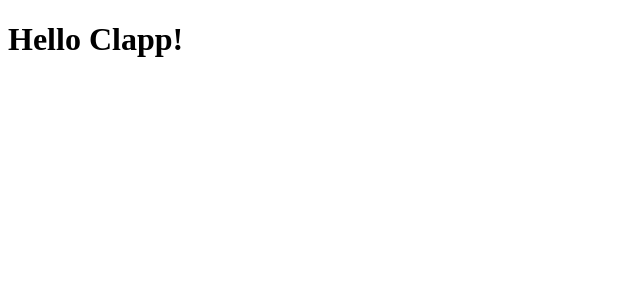
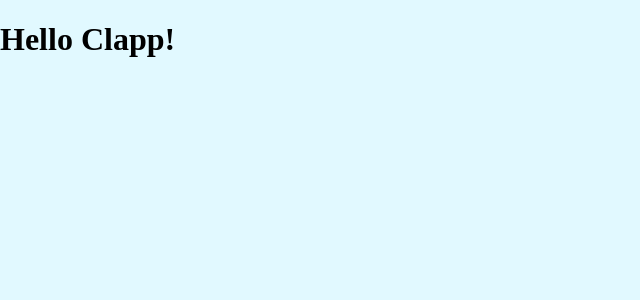
Before and after one commit to clapp-app/clapp_web, a React (Vite) app: page / in a window 1280 px wide. Shown: the top 300 px of the page, without its empty margins (0-640 px from the left). Built offline with nearby package versions, Linux system fonts and the light colour scheme.

Commit message:
:lipstick: add colors

```diff
--- /dev/null
+++ b/src/style/_colors.scss
@@ -0,0 +1,2 @@
+$color-primary: rgb(225, 249, 255);
+$color-light: white;
--- a/src/style/main.scss
+++ b/src/style/main.scss
@@ -0,0 +1,6 @@
+@import 'colors';
+
+body {
+  margin: 0;
+  background-color: $color-primary;
+}
```
